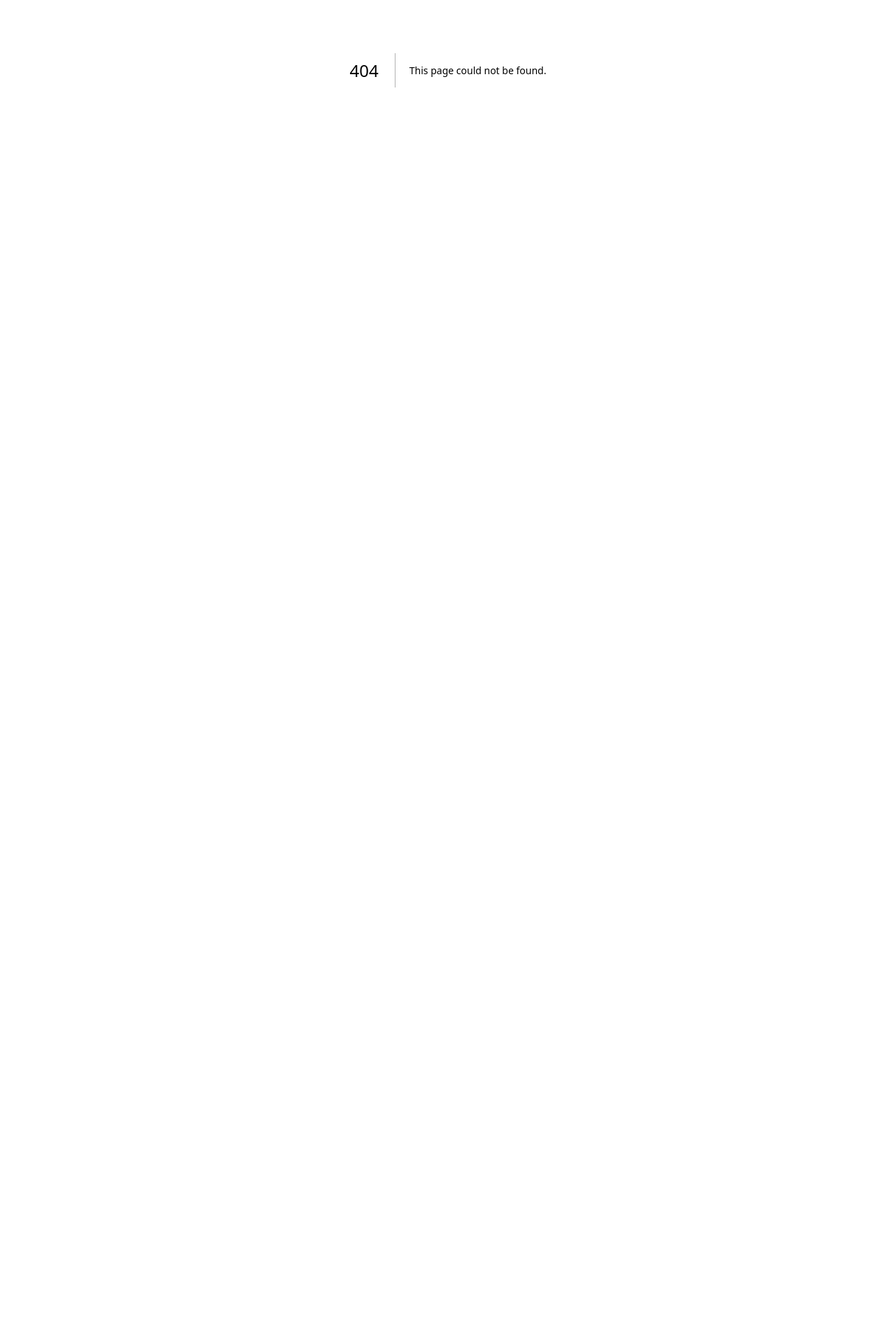
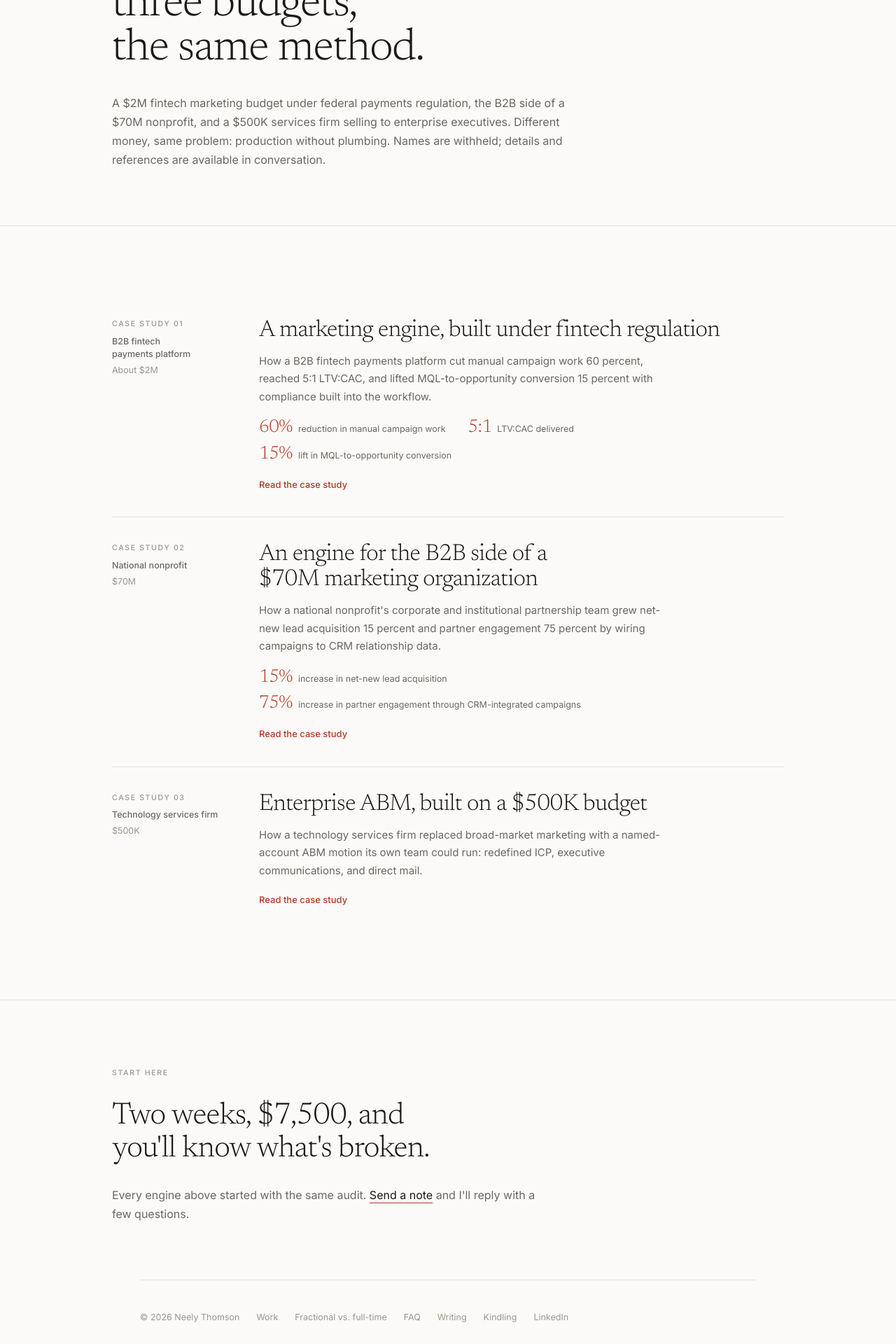
Before and after one commit to neelythomson/neelythomson-site, a Next.js app: page /work in a window 1280 px wide. Before the commit this address had no page. Shown: the part 300-2220 px from the top of the page at 70% size. Before the commit the page ends 800 px from the top, so only its background shows below. Built offline with nearby package versions, Linux system fonts and the light colour scheme.

Commit message:
Add the Work index page

```diff
--- /dev/null
+++ b/src/app/work/page.tsx
@@ -0,0 +1,112 @@
+import type { Metadata } from "next";
+import Header from "@/components/Header";
+import Footer from "@/components/Footer";
+import { caseStudies } from "@/components/CaseStudy";
+
+const TITLE = "Work: Marketing Engines Built for B2B, Fintech, and Institutional Buyers";
+const DESCRIPTION =
+  "Three case studies with numbers: an AI marketing engine under NACHA and CFPB, a B2B partnership engine inside a $70M nonprofit, and enterprise ABM on a $500K budget.";
+
+export const metadata: Metadata = {
+  title: TITLE,
+  description: DESCRIPTION,
+  alternates: { canonical: "https://neelythomson.com/work" },
+  openGraph: {
+    title: TITLE,
+    description: DESCRIPTION,
+    url: "https://neelythomson.com/work",
+    siteName: "Neely Thomson",
+    locale: "en_US",
+    images: [{ url: "/og.png", width: 1200, height: 630, alt: "Neely Thomson. I build the marketing engine. Your team runs it." }],
+    type: "website",
+  },
+};
+
+const jsonLd = {
+  "@context": "https://schema.org",
+  "@type": "CollectionPage",
+  "@id": "https://neelythomson.com/work#page",
+  url: "https://neelythomson.com/work",
+  name: TITLE,
+  description: DESCRIPTION,
+  isPartOf: { "@id": "https://neelythomson.com/#website" },
+  author: { "@id": "https://neelythomson.com/#person" },
+  hasPart: caseStudies.map((c) => ({ "@id": `https://neelythomson.com/work/${c.slug}#article` })),
+};
+
+export default function Work() {
+  return (
+    <>
+      <script type="application/ld+json" dangerouslySetInnerHTML={{ __html: JSON.stringify(jsonLd) }} />
+      <Header />
+      <main>
+        <section className="px-6 pt-20 pb-16 sm:px-10 sm:pt-24 sm:pb-20">
+          <div className="mx-auto max-w-[960px]">
+            <p className="label mb-8">Work</p>
+            <h1 className="display mb-8 max-w-[18ch] text-[clamp(2.3rem,5vw,4rem)]">
+              Three engines, three budgets, the same method.
+            </h1>
+            <p className="measure text-base leading-[1.68] text-muted">
+              A $2M fintech marketing budget under federal payments regulation, the B2B side of a
+              $70M nonprofit, and a $500K services firm selling to enterprise executives. Different
+              money, same problem: production without plumbing. Names are withheld; details and
+              references are available in conversation.
+            </p>
+          </div>
+        </section>
+
+        <section className="border-t border-rule px-6 pt-20 pb-20 sm:px-10 sm:pt-24 sm:pb-24">
+          <div className="mx-auto max-w-[960px]">
+            {caseStudies.map((c, i) => (
+              <a
+                key={c.slug}
+                href={`/work/${c.slug}`}
+                className={`group grid gap-5 py-9 md:grid-cols-[170px_1fr] md:gap-10 ${i === 0 ? "" : "border-t border-rule"}`}
+              >
+                <div>
+                  <p className="label">Case study {c.n}</p>
+                  <p className="mt-2 text-[12.5px] font-medium text-muted">{c.facts[0].v}</p>
+                  <p className="mt-1 text-[12.5px] text-faint">{c.facts[1].v}</p>
+                </div>
+                <div>
+                  <h2 className="display-sm text-[clamp(1.5rem,2.6vw,2.1rem)] text-ink transition-colors group-hover:text-accent">
+                    {c.title}
+                  </h2>
+                  <p className="mt-3 max-w-[62ch] text-[15px] leading-[1.7] text-muted">{c.description}</p>
+                  {c.results.length > 0 && (
+                    <ul className="mt-5 flex flex-wrap gap-x-8 gap-y-3">
+                      {c.results.map((r) => (
+                        <li key={r.label}>
+                          <span className="display tnum text-[26px] leading-none text-accent">{r.figure}</span>
+                          <span className="ml-2 text-[12.5px] text-muted">{r.label}</span>
+                        </li>
+                      ))}
+                    </ul>
+                  )}
+                  <p className="mt-5 text-[13px] font-medium text-accent">Read the case study</p>
+                </div>
+              </a>
+            ))}
+          </div>
+        </section>
+
+        <section className="border-t border-rule px-6 pt-20 pb-16 sm:px-10 sm:pt-24 sm:pb-20">
+          <div className="mx-auto max-w-[960px]">
+            <p className="label mb-8">Start here</p>
+            <h2 className="display-sm mb-7 max-w-[22ch] text-[clamp(1.9rem,3.4vw,2.9rem)]">
+              Two weeks, $7,500, and you&apos;ll know what&apos;s broken.
+            </h2>
+            <p className="measure text-base leading-[1.68] text-muted">
+              Every engine above started with the same audit.{" "}
+              <a href="/#start" className="border-b border-accent pb-px text-ink transition-colors hover:text-accent">
+                Send a note
+              </a>{" "}
+              and I&apos;ll reply with a few questions.
+            </p>
+          </div>
+        </section>
+      </main>
+      <Footer />
+    </>
+  );
+}
```
